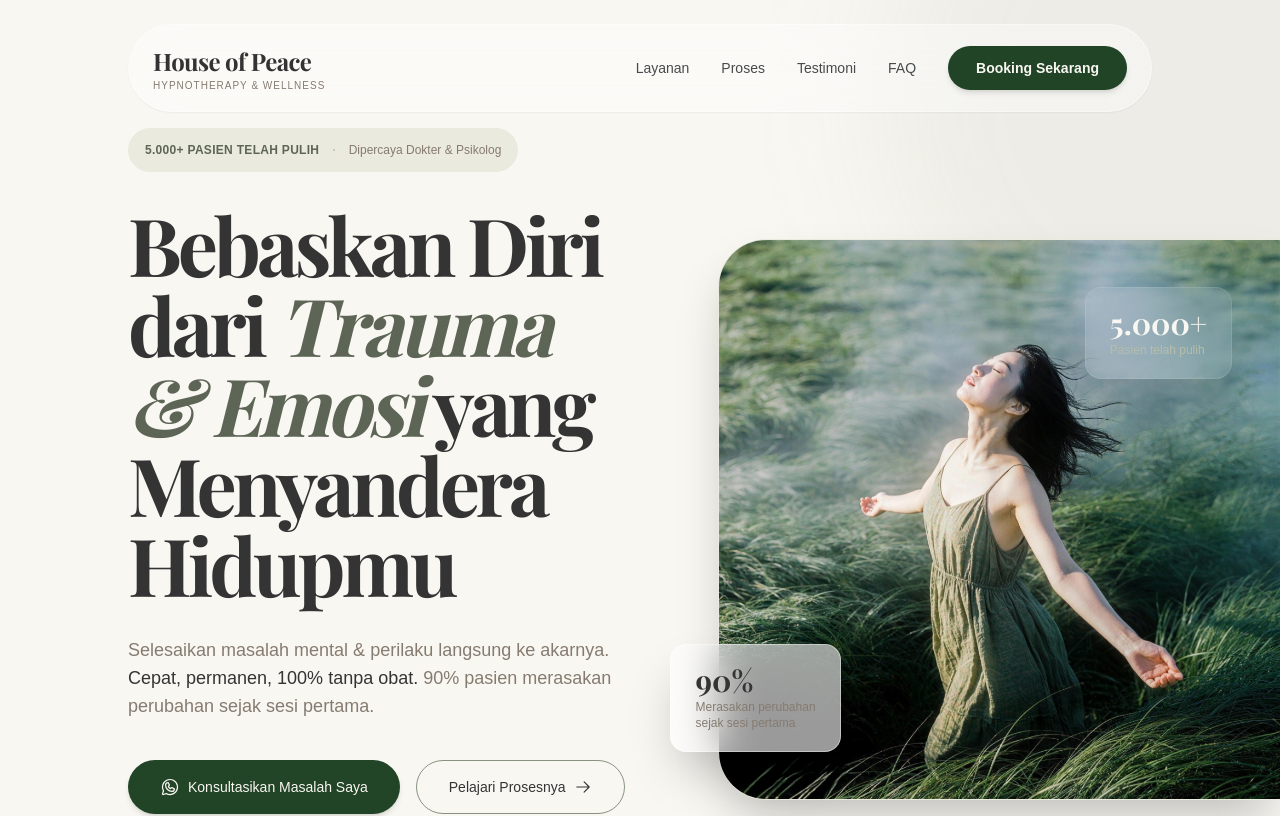
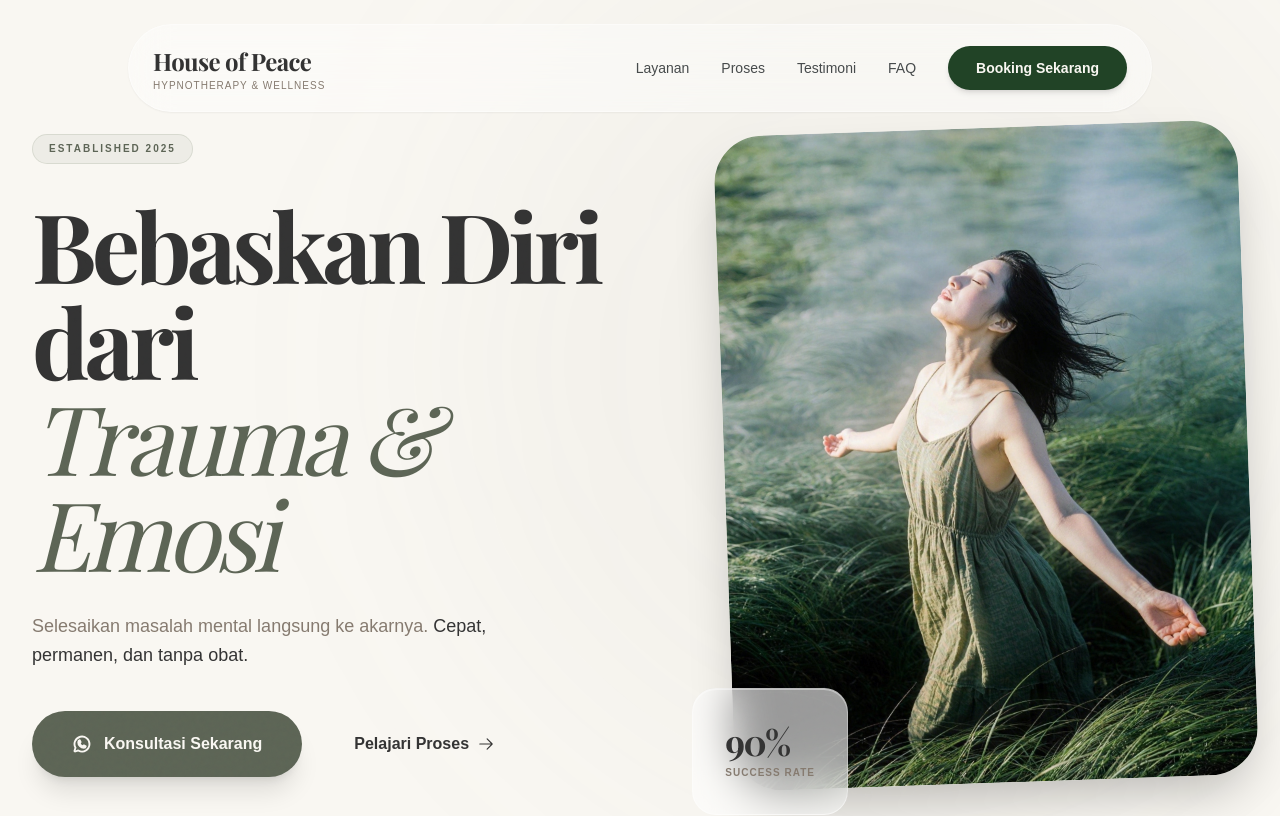
Before and after one commit to 369-expLabs/Klinik-Web, a Next.js app: page / in a window 1280 px wide. Shown: the top 816 px of the page. Built offline with nearby package versions, Linux system fonts and the light colour scheme; a web font is replaced by a local one.

Commit message:
feat(hero): implement user-provided Asymmetric Variance 8 Layout and Liquid Glass

```diff
--- a/components/sections/Hero.tsx
+++ b/components/sections/Hero.tsx
@@ -1,56 +1,24 @@
 "use client";
-import { useEffect, useRef } from "react";
+import { useEffect, useState, useRef } from "react";
 import Image from "next/image";
-import { motion, Variants } from "framer-motion";
 import gsap from "gsap";
 import { ScrollTrigger } from "gsap/ScrollTrigger";
-import { WhatsappLogo, ArrowRight } from "@phosphor-icons/react";
+import { WhatsappLogo, ArrowRight } from "@phosphor-icons/react"; // Mengikuti Rule Icons SKILL.md
 
 gsap.registerPlugin(ScrollTrigger);
 
-const WA_NUMBER = "6281234567890"; // TODO: replace with real number
-const WA_MESSAGE = encodeURIComponent(
-  "Halo, saya ingin konsultasi tentang terapi di House of Peace."
-);
-const WA_URL = `https://wa.me/${WA_NUMBER}?text=${WA_MESSAGE}`;
-
-// Framer Motion Variants - High Agency Stagger (Skill Rule)
-const containerVariants: Variants = {
-  hidden: { opacity: 0 },
-  visible: {
-    opacity: 1,
-    transition: {
-      staggerChildren: 0.15,
-      delayChildren: 0.1,
-    },
-  },
-};
-
-// Framer Motion Spring Physics (stiffness: 100, damping: 20)
-const itemVariants: Variants = {
-  hidden: { opacity: 0, y: 30 },
-  visible: {
-    opacity: 1,
-    y: 0,
-    transition: {
-      type: "spring",
-      stiffness: 100,
-      damping: 20,
-    },
-  },
-};
-
 export default function Hero() {
+  const [visible, setVisible] = useState(false);
   const heroRef = useRef<HTMLElement>(null);
   const badgesRef = useRef<(HTMLDivElement | null)[]>([]);
 
   useEffect(() => {
-    // Setup Parallax for badges (Liquid Glass floats)
+    const t = setTimeout(() => setVisible(true), 100);
     const ctx = gsap.context(() => {
       badgesRef.current.forEach((badge) => {
         if (!badge) return;
         gsap.to(badge, {
-          yPercent: -15, // Move upwards relative to its own height
+          yPercent: -20, // Parallax lebih intens
           ease: "none",
           scrollTrigger: {
             trigger: heroRef.current,
@@ -61,130 +29,63 @@ export default function Hero() {
         });
       });
     }, heroRef);
-
-    return () => ctx.revert();
+    return () => { clearTimeout(t); ctx.revert(); };
   }, []);
 
   return (
+    // Rule: Viewport Stability [CRITICAL] - Menggunakan min-h-[100dvh]
     <section ref={heroRef} className="relative min-h-[100dvh] bg-cream flex items-center overflow-hidden">
-      {/* Decorative background blobs */}
-      <div className="absolute top-0 right-0 w-[600px] h-[600px] bg-sage/10 rounded-full blur-3xl -translate-y-1/3 translate-x-1/3 pointer-events-none" />
-      <div className="absolute bottom-0 left-0 w-[400px] h-[400px] bg-gold/8 rounded-full blur-3xl translate-y-1/3 -translate-x-1/3 pointer-events-none" />
+      {/* Variance 8: Asymmetric background positioning */}
+      <div className="absolute top-[-10%] right-[-5%] w-[70vw] h-[70vw] bg-sage/5 rounded-full blur-[120px] pointer-events-none" />
 
-      {/* Asymmetric layout container: increased left padding, right side leaks outside boundary */}
-      <div className="w-full pl-6 md:pl-16 lg:pl-32 pr-0 pt-32 pb-20">
-        <div className="flex flex-col md:flex-row items-center justify-between gap-12 lg:gap-20">
+      <div className="max-w-7xl mx-auto px-4 md:px-8 pt-32 pb-20 w-full">
+        <div className="grid lg:grid-cols-[1.2fr_1fr] gap-16 items-center">
 
-          {/* Left: Copy & CTA */}
-          <motion.div
-            className="w-full md:w-1/2 relative z-30 pr-6 md:pr-0"
-            variants={containerVariants}
-            initial="hidden"
-            animate="visible"
-          >
-            {/* Social proof bar */}
-            <motion.div variants={itemVariants} className="inline-flex items-center gap-3 bg-cream-dark border border-cream-dark rounded-full px-4 py-2 mb-8">
-              <span className="text-xs font-semibold text-sage-dark tracking-wide font-satoshi uppercase">
-                5.000+ Pasien Telah Pulih
+          {/* Left: Copy with Deterministic Typography */}
+          <div className={`transition-all duration-1000 ease-[cubic-bezier(0.16,1,0.3,1)] ${visible ? "opacity-100 translate-y-0" : "opacity-0 translate-y-12"}`}>
+            <div className="inline-flex items-center gap-2 bg-sage/10 border border-sage/20 rounded-full px-4 py-1.5 mb-8">
+              <span className="text-[10px] font-bold text-sage-dark tracking-[0.2em] uppercase">
+                Established 2025
               </span>
-              <span className="text-taupe-light">·</span>
-              <span className="text-xs text-taupe font-satoshi">Dipercaya Dokter & Psikolog</span>
-            </motion.div>
-
-            {/* Premium Typography: tracking-tighter, leading-[0.9] */}
-            <motion.h1
-              variants={itemVariants}
-              className="font-playfair text-5xl md:text-6xl lg:text-[5rem] font-bold text-charcoal tracking-tighter leading-[0.9] mb-8 text-balance"
-            >
-              Bebaskan Diri dari{" "}
-              <span className="text-sage-dark italic">Trauma & Emosi</span>{" "}
-              yang Menyandera Hidupmu
-            </motion.h1>
-
-            {/* Max paragraph width capped at 65ch */}
-            <motion.p
-              variants={itemVariants}
-              className="text-base md:text-lg text-taupe font-satoshi leading-relaxed mb-10 max-w-[65ch]"
-            >
-              Selesaikan masalah mental & perilaku langsung ke akarnya.{" "}
-              <strong className="text-charcoal font-medium">Cepat, permanen, 100% tanpa obat.</strong>{" "}
-              90% pasien merasakan perubahan sejak sesi pertama.
-            </motion.p>
-
-            <motion.div variants={itemVariants} className="flex flex-col sm:flex-row gap-4">
-              {/* Tactile Feedback Buttons via Framer Motion */}
-              <motion.a
-                whileHover={{ scale: 1.02 }}
-                whileTap={{ scale: 0.98 }}
-                href={WA_URL}
-                target="_blank"
-                rel="noopener noreferrer"
-                className="inline-flex items-center justify-center gap-2 bg-forest text-cream font-medium px-8 py-4 rounded-full transition-colors duration-300 font-satoshi text-sm shadow-md hover:shadow-glow"
-              >
-                <WhatsappLogo size={20} weight="regular" />
-                Konsultasikan Masalah Saya
-              </motion.a>
-              <motion.a
-                whileHover={{ scale: 1.02 }}
-                whileTap={{ scale: 0.98 }}
-                href="#proses"
-                className="inline-flex items-center justify-center gap-2 border border-sage text-charcoal font-medium px-8 py-4 rounded-full transition-colors duration-200 hover:bg-sage/10 font-satoshi text-sm"
-              >
-                Pelajari Prosesnya <ArrowRight size={18} weight="regular" />
-              </motion.a>
-            </motion.div>
-
-            {/* Trust badges */}
-            <motion.div variants={itemVariants} className="flex flex-wrap gap-6 mt-12 pt-8 border-t border-cream-dark/50">
-              {[
-                "100% Tanpa Obat",
-                "Supervisi Dokter Medis",
-                "Rahasia Terjamin",
-              ].map((badge) => (
-                <div key={badge} className="flex items-center gap-2">
-                  <span className="w-4 h-4 rounded-full bg-sage-dark flex items-center justify-center text-white text-[10px]">✓</span>
-                  <span className="text-xs text-taupe font-satoshi font-medium">{badge}</span>
-                </div>
-              ))}
-            </motion.div>
-          </motion.div>
-
-          {/* Right: Illustration placeholder (Overlapping right boundary) */}
-          <motion.div
-            className="w-full md:w-1/2 lg:w-[55%] relative"
-            initial={{ opacity: 0, x: 50 }}
-            animate={{ opacity: 1, x: 0 }}
-            transition={{ type: "spring", stiffness: 100, damping: 20, delay: 0.2 }}
-          >
-            <div className="relative w-full aspect-[4/3] md:aspect-square bg-cream-dark rounded-l-3xl md:rounded-l-[3rem] overflow-hidden border-l border-t border-b border-cream-dark shadow-2xl">
-              <Image
-                src="/illustrations/hero.jpg"
-                alt="Bebaskan diri dari trauma — wanita merasakan kebebasan di alam terbuka"
-                fill
-                className="object-cover"
-                priority
-              />
             </div>
 
-            {/* Liquid Glass Badge 1 — Light Refraction */}
-            <div
-              ref={(el) => { badgesRef.current[0] = el; }}
-              className="premium-glass-card absolute bottom-12 -left-8 md:-left-12 px-6 py-5 z-30 shadow-2xl rounded-2xl"
-            >
-              <p className="text-3xl font-bold font-playfair text-charcoal leading-none mb-1">90%</p>
-              <p className="text-xs text-taupe font-satoshi">Merasakan perubahan<br />sejak sesi pertama</p>
+            {/* Rule: tracking-tighter & leading-none untuk Premium Look */}
+            <h1 className="font-playfair text-5xl md:text-7xl lg:text-8xl font-bold text-charcoal tracking-tighter leading-[0.95] mb-8 text-balance">
+              Bebaskan Diri dari <br />
+              <span className="text-sage-dark italic font-normal">Trauma & Emosi</span>
+            </h1>
+
+            {/* Rule: max-w-[65ch] untuk readability */}
+            <p className="text-lg text-taupe leading-relaxed mb-10 max-w-[50ch]">
+              Selesaikan masalah mental langsung ke akarnya.
+              <span className="text-charcoal font-medium"> Cepat, permanen, dan tanpa obat.</span>
+            </p>
+
+            <div className="flex flex-col sm:flex-row gap-5">
+              {/* Rule: Tactile Feedback active:scale-[0.98] */}
+              <a href="#" className="inline-flex items-center justify-center gap-3 bg-sage-dark text-cream font-semibold px-10 py-5 rounded-full transition-all active:scale-[0.96] shadow-xl hover:shadow-sage/20">
+                <WhatsappLogo size={20} weight="bold" />
+                Konsultasi Sekarang
+              </a>
+              <a href="#proses" className="inline-flex items-center justify-center gap-2 group text-charcoal font-semibold px-8 py-5">
+                Pelajari Proses <ArrowRight size={18} className="group-hover:translate-x-1 transition-transform" />
+              </a>
+            </div>
+          </div>
+
+          {/* Right: Asymmetric Asset & Liquid Glass */}
+          <div className={`relative transition-all duration-1000 delay-300 ${visible ? "opacity-100 translate-x-0" : "opacity-0 translate-x-12"}`}>
+            <div className="relative z-10 rounded-[3rem] overflow-hidden shadow-2xl rotate-[-2deg] hover:rotate-0 transition-transform duration-700">
+              <Image src="/illustrations/hero.jpg" alt="Healing" width={800} height={1000} className="w-full object-cover aspect-[4/5]" priority />
             </div>
 
-            {/* Liquid Glass Badge 2 — Dark Refraction */}
-            <div
-              ref={(el) => { badgesRef.current[1] = el; }}
-              className="premium-glass-dark absolute top-12 right-12 px-6 py-5 z-30 shadow-2xl rounded-2xl"
-            >
-              <p className="text-3xl font-bold font-playfair text-cream leading-none mb-1">5.000+</p>
-              <p className="text-xs text-sage-light font-satoshi">Pasien telah pulih</p>
+            {/* Rule: Liquid Glass Refraction (Inner border + Inner shadow) */}
+            <div ref={(el) => { badgesRef.current[0] = el; }}
+              className="absolute -bottom-8 -left-8 p-8 z-20 premium-glass-card shadow-[inset_0_1px_0_rgba(255,255,255,0.4)] border-white/30">
+              <p className="text-4xl font-bold font-playfair text-charcoal tracking-tighter">90%</p>
+              <p className="text-[10px] uppercase tracking-widest text-taupe font-bold mt-1">Success Rate</p>
             </div>
-          </motion.div>
-
+          </div>
         </div>
       </div>
     </section>
```
